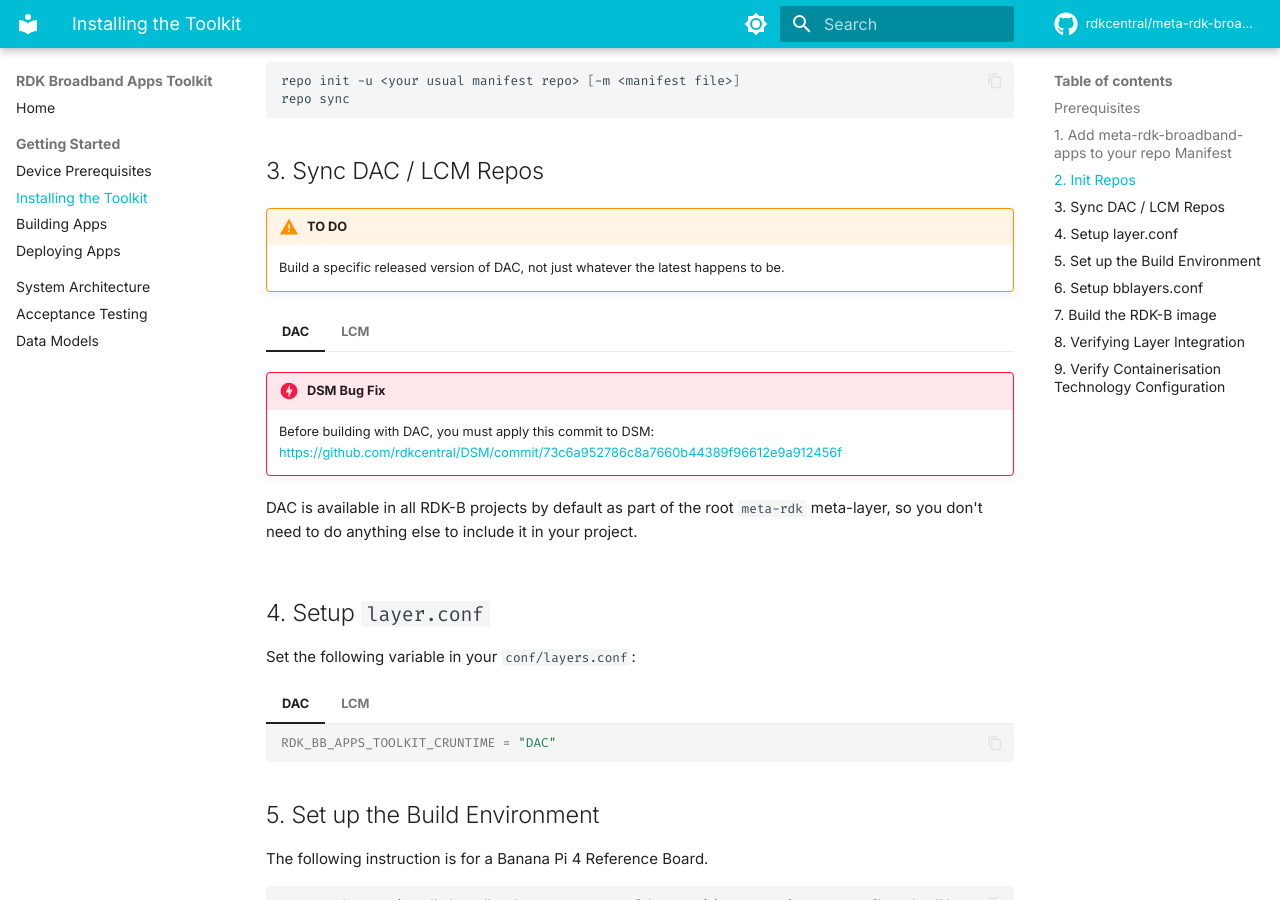
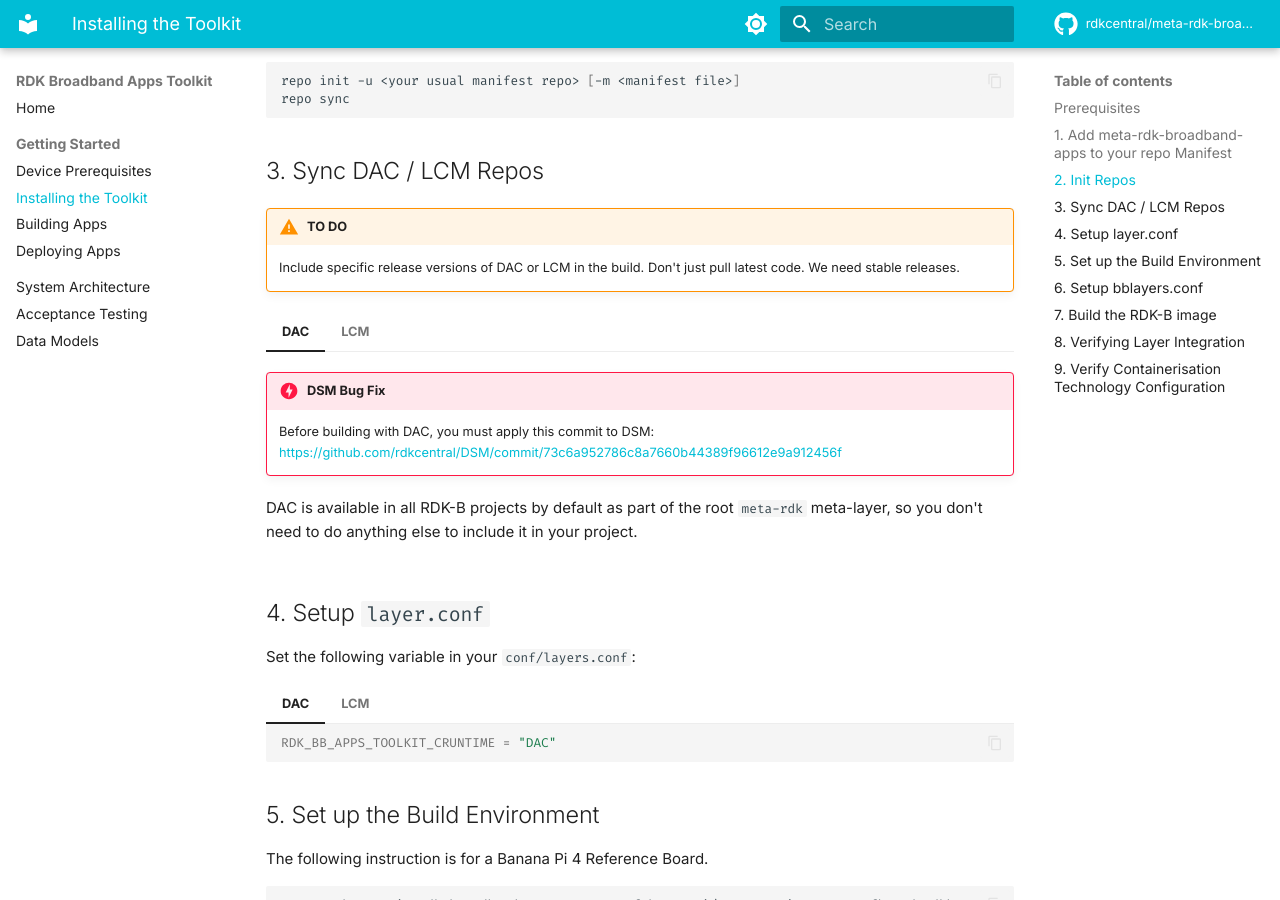
Before and after one commit to rdkcentral/meta-rdk-broadband-apps, an MkDocs documentation site: the page built from docs/installing-toolkit.md, in a window 1280 px wide and 900 px high, scrolled down 748 px. Built offline with MkDocs 1.6.1 and Material for MkDocs 9.7.7, drawn with Linux system fonts in a browser that asks for light colours; comment, search, counter and statistics services are not loaded.

Commit message:
fixed comment on release versions

```diff
--- a/docs/installing-toolkit.md
+++ b/docs/installing-toolkit.md
@@ -28,7 +28,7 @@
 ## 3. Sync DAC / LCM Repos
 
 !!! warning "TO DO"
-    Build a specific released version of DAC, not just whatever the latest happens to be.
+    Include specific release versions of DAC or LCM in the build. Don't just pull latest code. We need stable releases.
 
 === "DAC"
 
```
